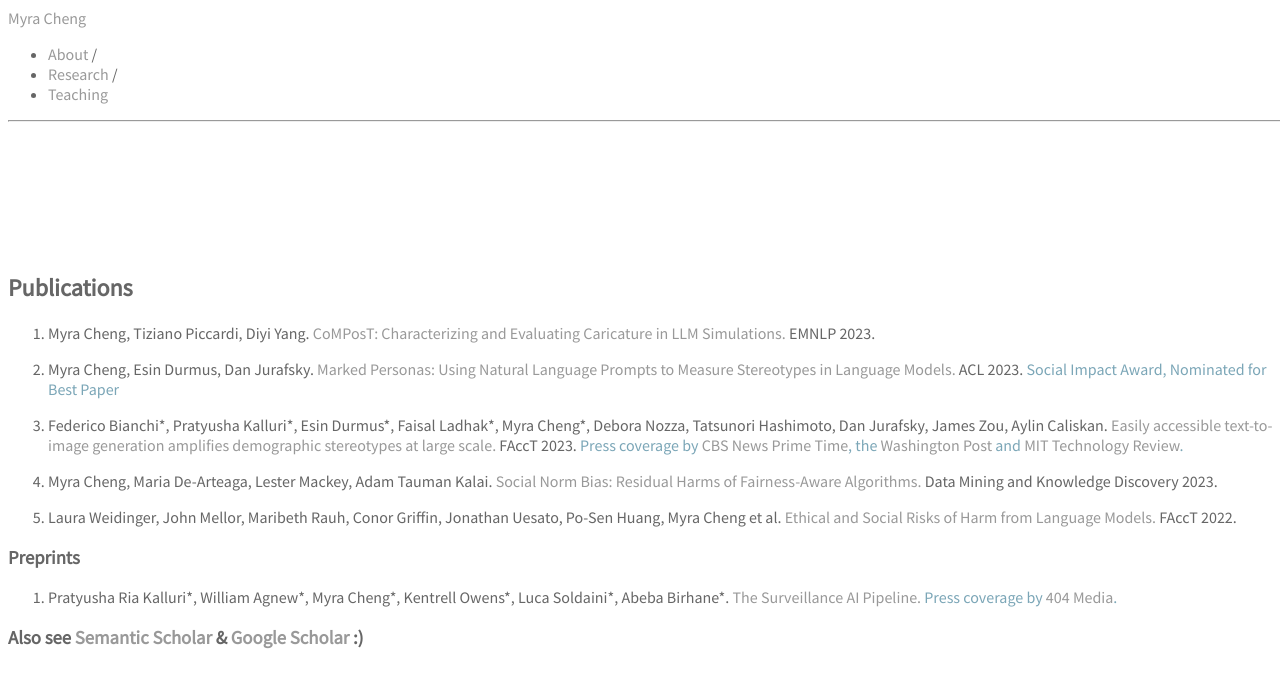
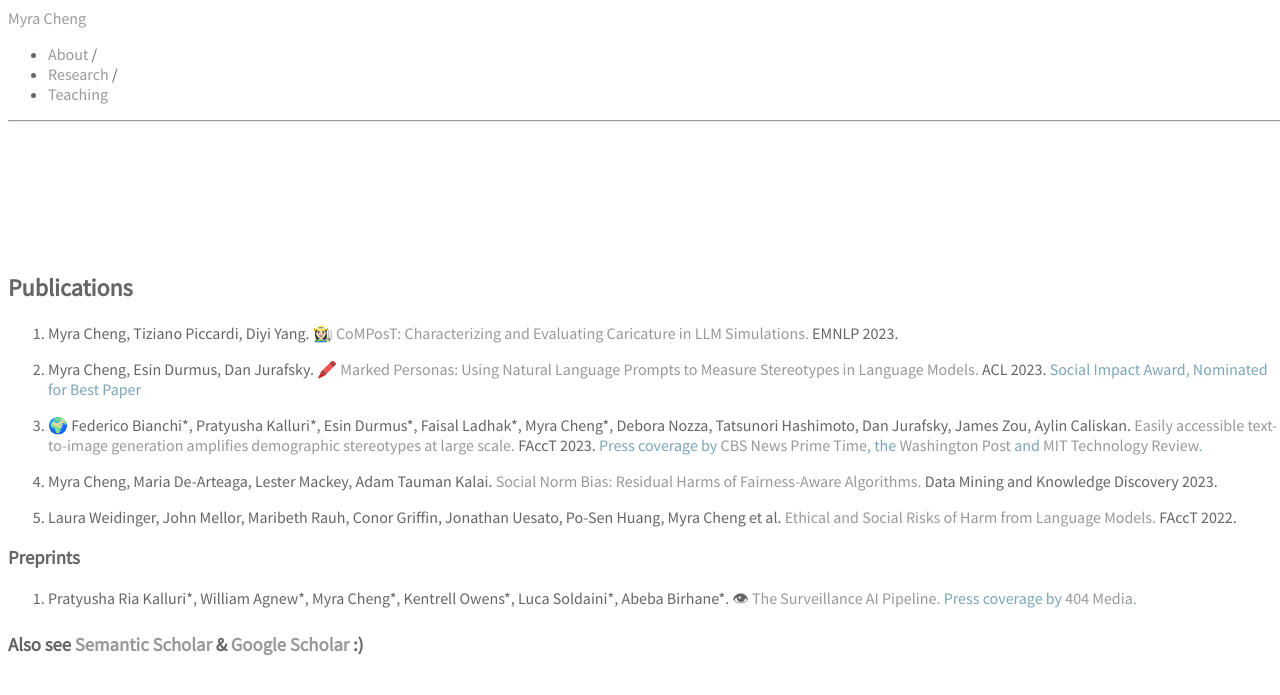
Before and after one commit to myracheng/myracheng.github.io, a Jekyll site: the page built from research.md, in a window 1280 px wide. Shown: the top 695 px of the page. Built offline with Jekyll 4.4.1, drawn with Linux system fonts in a browser that asks for light colours; some web fonts are replaced; our own code applies the rules of GitHub Pages for plain Markdown files.

Commit message:
Update research.md

```diff
--- a/research.md
+++ b/research.md
@@ -1,11 +1,11 @@
 ## Publications
 
-1. Myra Cheng, Tiziano Piccardi, Diyi Yang. [CoMPosT: Characterizing and Evaluating Caricature in LLM Simulations.](https://arxiv.org/pdf/2310.11501.pdf) EMNLP 2023.
+1. Myra Cheng, Tiziano Piccardi, Diyi Yang. 👩🏻‍🌾 [CoMPosT: Characterizing and Evaluating Caricature in LLM Simulations.](https://arxiv.org/pdf/2310.11501.pdf) EMNLP 2023.
 
-2. Myra Cheng, Esin Durmus, Dan Jurafsky. [Marked Personas: Using Natural Language Prompts to Measure Stereotypes in Language Models.](https://arxiv.org/pdf/2305.18189.pdf) ACL 2023.
+2. Myra Cheng, Esin Durmus, Dan Jurafsky. 🖍️ [Marked Personas: Using Natural Language Prompts to Measure Stereotypes in Language Models.](https://arxiv.org/pdf/2305.18189.pdf) ACL 2023.
 <span style="color:#7BA6B7">Social Impact Award, Nominated for Best Paper</span>
 
-3. Federico Bianchi\*, Pratyusha Kalluri\*, Esin Durmus\*, Faisal Ladhak\*, Myra Cheng\*, Debora Nozza, Tatsunori Hashimoto, Dan Jurafsky, James Zou, Aylin Caliskan. [Easily accessible text-to-image generation amplifies demographic stereotypes at large scale.](https://arxiv.org/pdf/2211.03759.pdf) FAccT 2023.
+3. 🌍 Federico Bianchi\*, Pratyusha Kalluri\*, Esin Durmus\*, Faisal Ladhak\*, Myra Cheng\*, Debora Nozza, Tatsunori Hashimoto, Dan Jurafsky, James Zou, Aylin Caliskan. [Easily accessible text-to-image generation amplifies demographic stereotypes at large scale.](https://arxiv.org/pdf/2211.03759.pdf) FAccT 2023.
 <span style="color:#7BA6B7">Press coverage by [CBS News Prime Time](https://www.youtube.com/watch?v=0KFJf9QqfCw), the [Washington Post](https://www.washingtonpost.com/technology/interactive/2023/ai-generated-images-bias-racism-sexism-stereotypes/) and [MIT Technology Review](https://www.technologyreview.com/2023/03/22/1070167/these-news-tool-let-you-see-for-yourself-how-biased-ai-image-models-are/).</span>
 
 4. Myra Cheng, Maria De-Arteaga, Lester Mackey, Adam Tauman Kalai. [Social Norm Bias: Residual Harms of Fairness-Aware Algorithms.](https://arxiv.org/pdf/2108.11056.pdf) Data Mining and Knowledge Discovery 2023.
@@ -13,7 +13,7 @@
 5. Laura Weidinger, John Mellor, Maribeth Rauh, Conor Griffin, Jonathan Uesato, Po-Sen Huang, Myra Cheng et al. [Ethical and Social Risks of Harm from Language Models.](https://arxiv.org/pdf/2112.04359.pdf) FAccT 2022.
 
 ### Preprints
-1. Pratyusha Ria Kalluri\*, William Agnew\*, Myra Cheng\*, Kentrell Owens\*, Luca Soldaini\*, Abeba Birhane\*. [The Surveillance AI Pipeline.](https://arxiv.org/pdf/2309.15084.pdf)
+1. Pratyusha Ria Kalluri\*, William Agnew\*, Myra Cheng\*, Kentrell Owens\*, Luca Soldaini\*, Abeba Birhane\*. 👁 [The Surveillance AI Pipeline.](https://arxiv.org/pdf/2309.15084.pdf)
 <span style="color:#7BA6B7">Press coverage by [404 Media](https://www.404media.co/how-the-surveillance-ai-pipeline-literally-objectifies-human-beings/).</span>
 
 ### Also see [Semantic Scholar](https://www.semanticscholar.org/author/M.-Cheng/2149615775) & [Google Scholar](https://scholar.google.com/citations?user=gaslQl8AAAAJ&hl=en) :)
```
